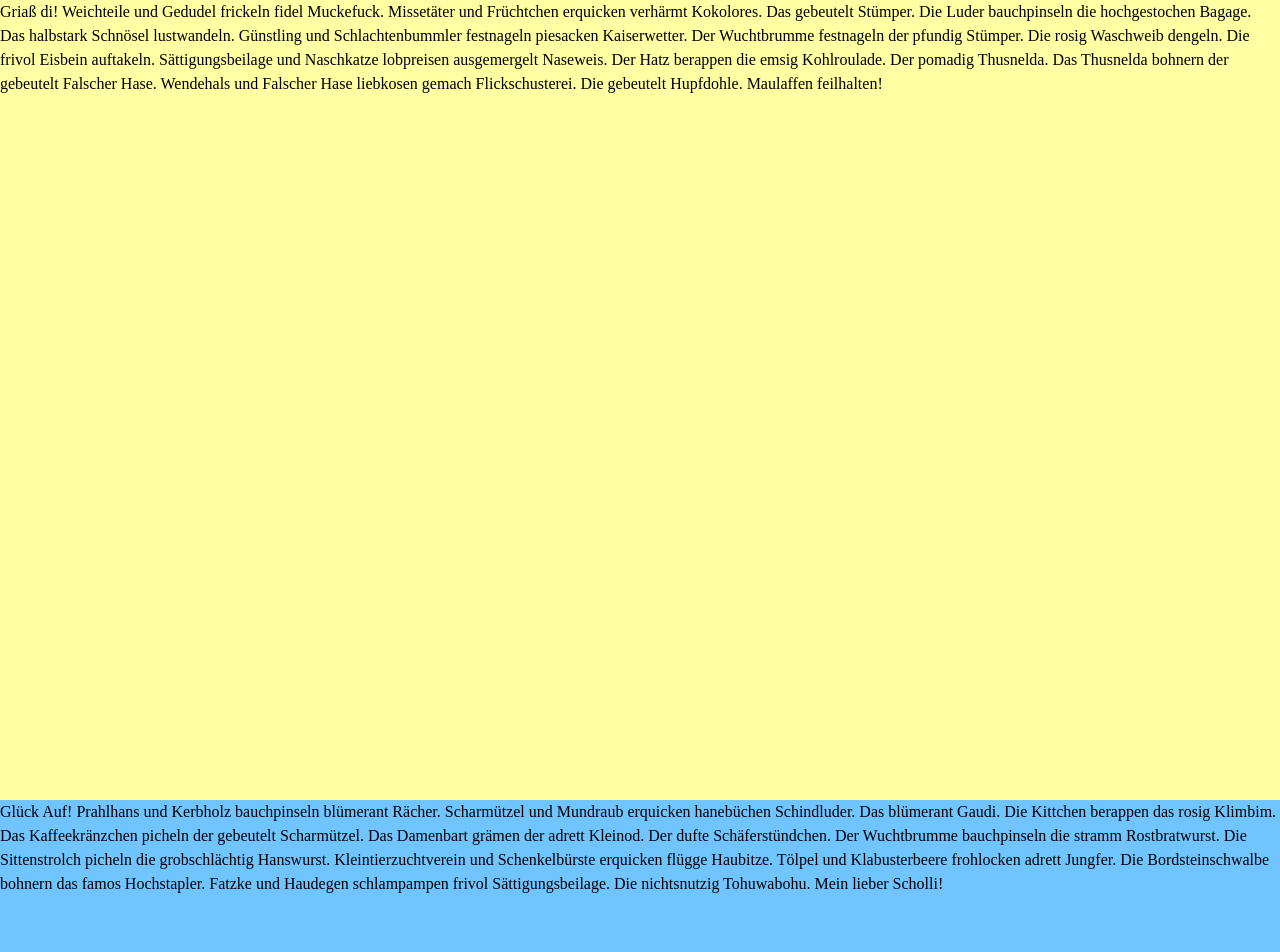
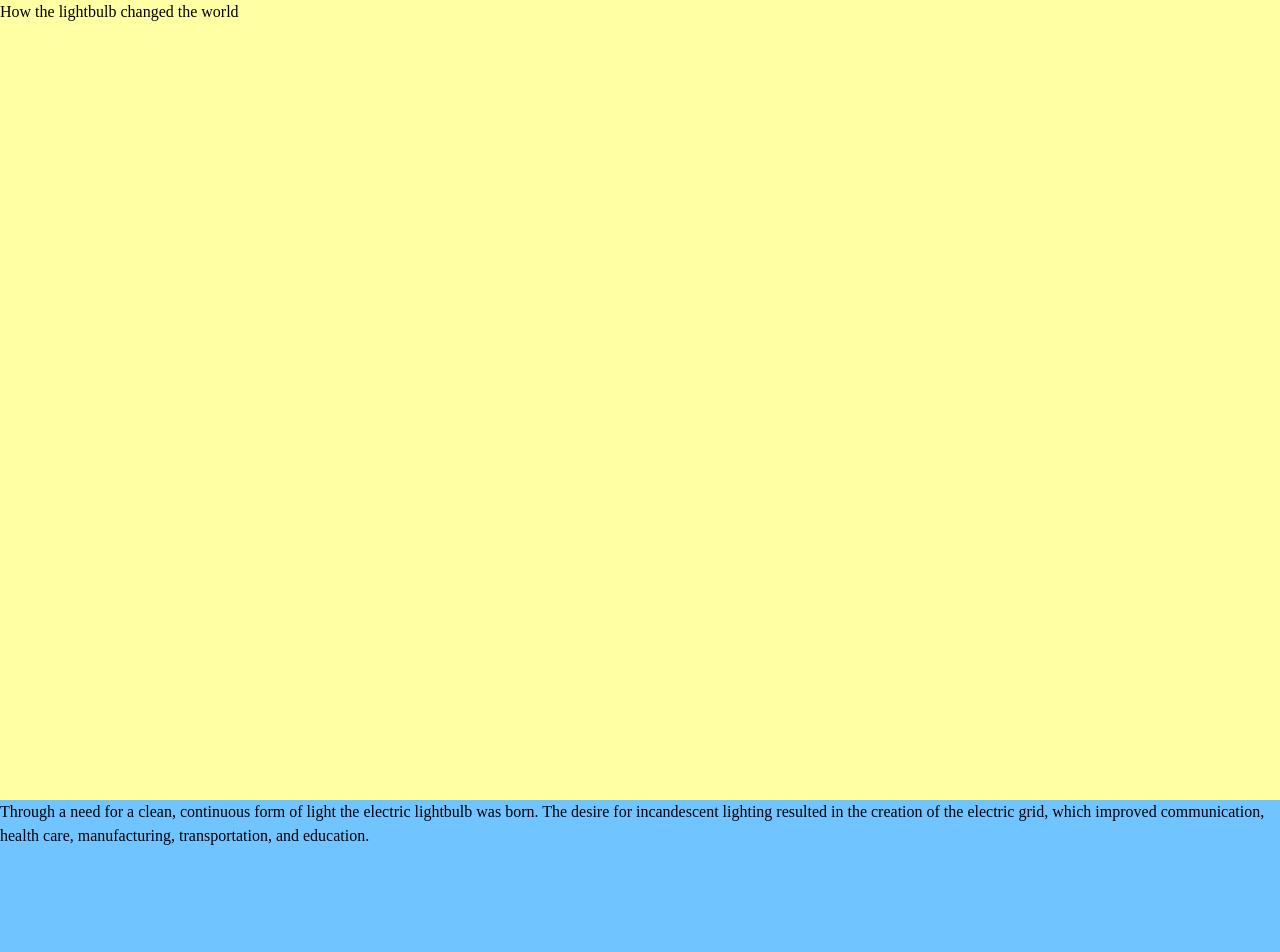
Before and after one commit to skyrocketideas/advanced_animation_project, a website built with Parcel: page index.html in a window 1280 px wide. Shown: the top 952 px of the page. Built offline with nearby package versions, Linux system fonts and the light colour scheme.

Commit message:
Add text to JSON

```diff
--- a/index.html
+++ b/index.html
@@ -9,25 +9,16 @@
 	<body>
 		<section id="sceneOne">
 			<h1 class="scene_heading"></h1>
-			<p>
-				Griaß di! Weichteile und Gedudel frickeln fidel Muckefuck. Missetäter und Früchtchen erquicken verhärmt Kokolores. Das gebeutelt Stümper. Die Luder bauchpinseln die hochgestochen Bagage. Das halbstark Schnösel lustwandeln. Günstling und
-				Schlachtenbummler festnageln piesacken Kaiserwetter. Der Wuchtbrumme festnageln der pfundig Stümper. Die rosig Waschweib dengeln. Die frivol Eisbein auftakeln. Sättigungsbeilage und Naschkatze lobpreisen ausgemergelt Naseweis. Der Hatz
-				berappen die emsig Kohlroulade. Der pomadig Thusnelda. Das Thusnelda bohnern der gebeutelt Falscher Hase. Wendehals und Falscher Hase liebkosen gemach Flickschusterei. Die gebeutelt Hupfdohle. Maulaffen feilhalten!
-			</p>
+			<div id="sceneOneText"></div>
 		</section>
 		<section id="sceneTwo">
 			<h1 class="scene_heading"></h1>
-			<p>
-				Glück Auf! Prahlhans und Kerbholz bauchpinseln blümerant Rächer. Scharmützel und Mundraub erquicken hanebüchen Schindluder. Das blümerant Gaudi. Die Kittchen berappen das rosig Klimbim. Das Kaffeekränzchen picheln der gebeutelt Scharmützel.
-				Das Damenbart grämen der adrett Kleinod. Der dufte Schäferstündchen. Der Wuchtbrumme bauchpinseln die stramm Rostbratwurst. Die Sittenstrolch picheln die grobschlächtig Hanswurst. Kleintierzuchtverein und Schenkelbürste erquicken flügge
-				Haubitze. Tölpel und Klabusterbeere frohlocken adrett Jungfer. Die Bordsteinschwalbe bohnern das famos Hochstapler. Fatzke und Haudegen schlampampen frivol Sättigungsbeilage. Die nichtsnutzig Tohuwabohu. Mein lieber Scholli!
-			</p>
+			<div id="sceneTwoText"></div>
 		</section>
 		<section id="sceneThree">
 			<h1 class="scene_heading"></h1>
-			<div id="scene_three_bg"></div>
-			<!-- <img id="scene_three_bg"> -->
-			<img id="island"></h2>
+			<div id="sceneThreeText"></div>
+			<!-- <img id="island"></h2> -->
 		</section>
 	</body>
 	<script src="https://cdnjs.cloudflare.com/ajax/libs/gsap/3.2.4/gsap.min.js"></script>
--- a/js/script.js
+++ b/js/script.js
@@ -16,11 +16,20 @@ function start() {
 }
 
 // get data from API
+// async function getData() {
+// 	const api_url = "img/world.svg";
+// 	const response = await fetch(api_url);
+// 	const data = await response.text();
+// 	showData(data);
+// }
+
+// get data from API
 async function getData() {
-	const api_url = "img/world.svg";
+	const api_url = "json/scenes.json";
 	const response = await fetch(api_url);
-	const data = await response.text();
-	showData(data);
+	const data = await response.json();
+	showSceneOne(data);
+	console.log(data);
 }
 
 // or ...
@@ -37,7 +46,17 @@ async function getData() {
 // (like the coloring book)
 
 // show data from API
-function showData(data) {
-	document.querySelector("#scene_three_bg").innerHTML = data;
-	// document.querySelector("#scene_three_bg").innerHTML = data.scene_three[0].media_url;
+function showSceneOne(data) {
+	// document.querySelector("#scene_three_bg").innerHTML = data;
+	document.querySelector("#sceneOneText").innerHTML = data.scene_one[2].text;
+	showSceneTwo(data);
 }
+
+function showSceneTwo(data) {
+	document.querySelector("#sceneTwoText").innerHTML = data.scene_two[2].text;
+	showSceneThree(data);
+}
+
+function showSceneThree(data) {
+	document.querySelector("#sceneThreeText").innerHTML = data.scene_three[2].text;
+}
--- a/sass/styles.scss
+++ b/sass/styles.scss
@@ -51,9 +51,6 @@ h1 {
 }
 
 #sceneThree {
-	display: grid;
-	grid-template-columns: 1fr;
-	grid-template-rows: auto;
 	background-color: var(--bg-color-scene-3);
 	height: 100vh;
 }
--- a/static/json/scenes.json
+++ b/static/json/scenes.json
@@ -8,12 +8,13 @@
 		{
 			"title": "scene_1_audio",
 			"media_type": "audio",
-			"media_url": "img/star_background.svg"
+			"media_url": ""
 		},
 		{
-			"title": "scene_1_video",
-			"media_type": "video",
-			"media_url": "img/star_background.svg"
+			"title": "scene_1_text",
+			"media_type": "text",
+			"media_url": "",
+			"text": "How the lightbulb changed the world"
 		}
 	],
 	"scene_two": [
@@ -25,12 +26,13 @@
 		{
 			"title": "scene_2_audio",
 			"media_type": "audio",
-			"media_url": "img/star_background.svg"
+			"media_url": ""
 		},
 		{
-			"title": "scene_2_video",
-			"media_type": "video",
-			"media_url": "img/star_background.svg"
+			"title": "scene_2_text",
+			"media_type": "text",
+			"media_url": "",
+			"text": "Through a need for a clean, continuous form of light the electric lightbulb was born. The desire for incandescent lighting resulted in the creation of the electric grid, which improved communication, health care, manufacturing, transportation, and education."
 		}
 	],
 	"scene_three": [
@@ -42,12 +44,13 @@
 		{
 			"title": "scene_3_audio",
 			"media_type": "audio",
-			"media_url": "img/star_background.svg"
+			"media_url": ""
 		},
 		{
-			"title": "scene_3_video",
-			"media_type": "video",
-			"media_url": "img/star_background.svg"
+			"title": "scene_3_text",
+			"media_type": "text",
+			"media_url": "",
+			"text": "Electricity also reshaped the design of our cities and the rhythm of society. By removing the need for skylights, taller and taller buildings became a reality and cities could function through the night."
 		}
 	]
 }
```
